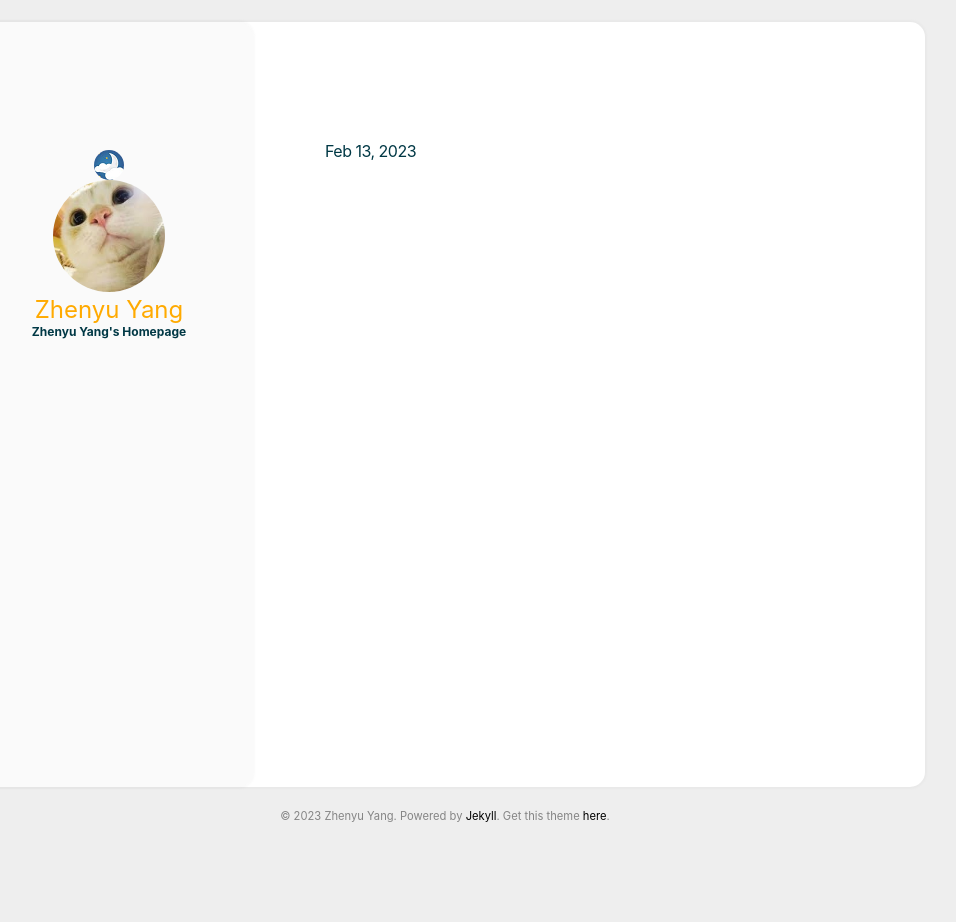
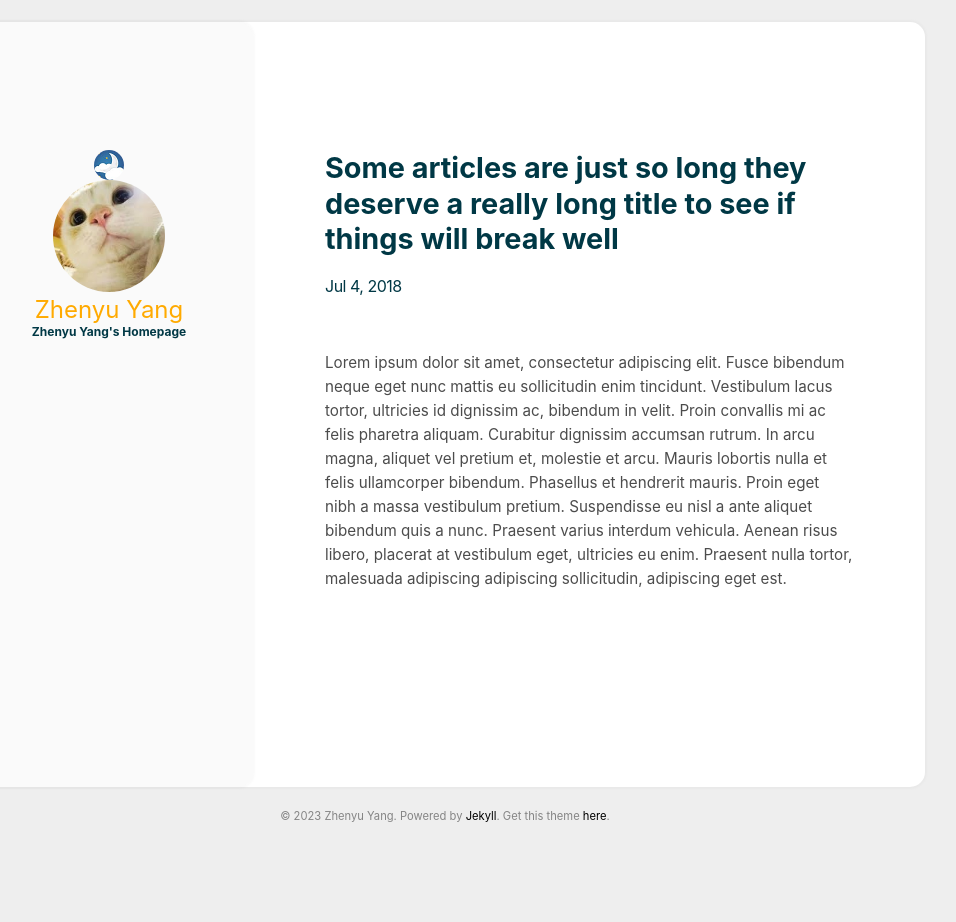
Before and after one commit to ZhenyuYangMQ/ZhenyuYangMQ.github.io, a Jekyll site: the page built from _posts/2018-07-04-t1.md, in a window 1280 px wide. Shown: the whole page, without its empty margins (195-1151 px from the left). Built offline with Jekyll 4.4.1, drawn with Linux system fonts in a browser that asks for light colours.

Commit message:
Update 2018-07-04-t1.md

```diff
--- a/_posts/2018-07-04-t1.md
+++ b/_posts/2018-07-04-t1.md
@@ -1,6 +1,7 @@
 ---
-title: Minimum Entropy Principle Guided Graph Neural Networks (WSDM'23)
-categories: [publication]
+title: Some articles are just so long they deserve a really long title to see if things will break well
+categories: [travel]
 comments: true
-authors:Zhenyu Yang*, Ge Zhang, Jia Wu, Jian Yang, Quan Z. Sheng, Hao Peng, Angsheng Li, Shan Xue, Jianlin Su
 ---
+
+Lorem ipsum dolor sit amet, consectetur adipiscing elit. Fusce bibendum neque eget nunc mattis eu sollicitudin enim tincidunt. Vestibulum lacus tortor, ultricies id dignissim ac, bibendum in velit. Proin convallis mi ac felis pharetra aliquam. Curabitur dignissim accumsan rutrum. In arcu magna, aliquet vel pretium et, molestie et arcu. Mauris lobortis nulla et felis ullamcorper bibendum. Phasellus et hendrerit mauris. Proin eget nibh a massa vestibulum pretium. Suspendisse eu nisl a ante aliquet bibendum quis a nunc. Praesent varius interdum vehicula. Aenean risus libero, placerat at vestibulum eget, ultricies eu enim. Praesent nulla tortor, malesuada adipiscing adipiscing sollicitudin, adipiscing eget est.
```
